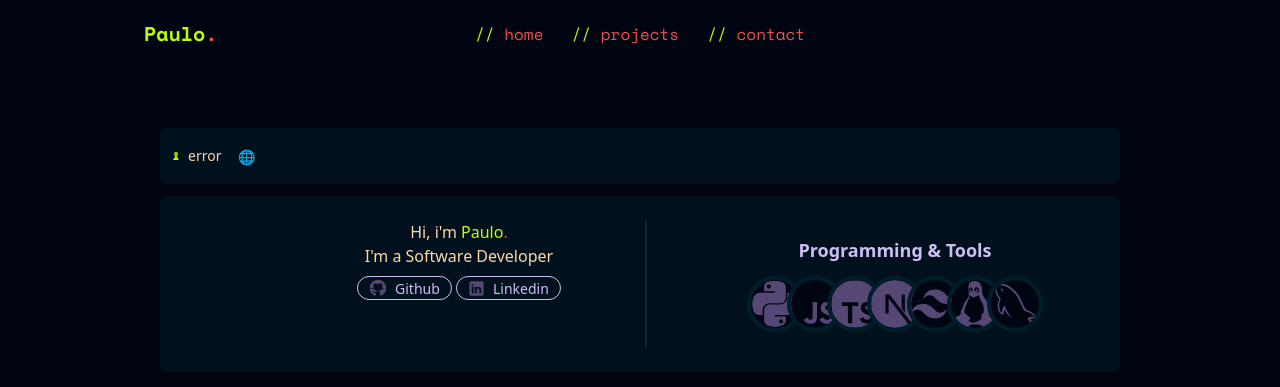
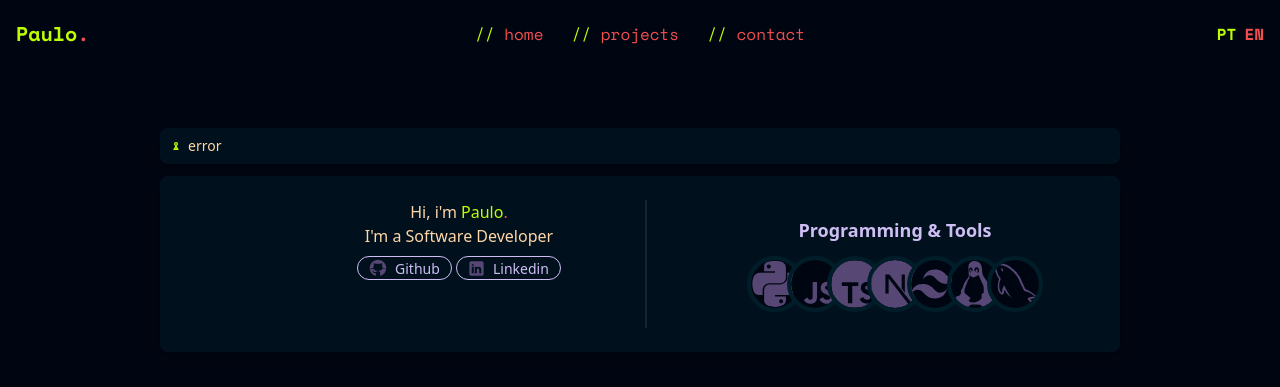
Before and after one commit to paulof9/Portfolio, a Flask app: page / in a window 1280 px wide. Shown: the top 387 px of the page. Run offline with Flask 3, Linux system fonts and the light colour scheme; data that the repository does not hold is empty; style sheets or scripts are compiled from the project's sources.

Commit message:
feat: adds babel i18n and adjusts header language btn

```diff
--- a/app/__init__.py
+++ b/app/__init__.py
@@ -1,27 +1,38 @@
 from flask_babel import Babel, _
-from flask import Flask, request
+from flask import Flask, request, session, g
+import os
 
-
+babel = Babel()
 
 def get_locale():
-    lang = request.args.get('lang') or request.accept_languages.best_match(['en', 'pt'])
-    print(f"[DEBUG] Idioma detectado: {lang}")
-    return lang
+    lang = request.args.get('lang')
+    if lang in ['en', 'pt']:
+        session['lang'] = lang
+        g.current_lang = lang
+        return lang
 
+    if 'lang' in session:
+        g.current_lang = session['lang']
+        return session['lang']
+
+    g.current_lang = 'en'
+    return 'en'
 
 def create_app():
     app = Flask(__name__)
 
     app.config['BABEL_DEFAULT_LOCALE'] = 'en'
-    app.config['BABEL_TRANSLATION_DIRECTORIES'] = '../translations'
+    translations_path = os.path.abspath(os.path.join(app.root_path, '..', 'translations'))
+    app.config['BABEL_TRANSLATION_DIRECTORIES'] = translations_path
+
+    app.secret_key = 'in9A#juaC4Kmf$m1$qAbJ!Y9YDvHRR9^RmHeFzRenTqc9qKLkmFE#E#20cLaja5W'
 
     babel.init_app(app, locale_selector=get_locale)
 
     app.jinja_env.globals['_'] = _
+    app.jinja_env.globals['g'] = g
 
     from app.blueprints.main import main as main_bp
     app.register_blueprint(main_bp)
 
     return app
-
-babel = Babel()
--- a/app/blueprints/main/templates/base.html
+++ b/app/blueprints/main/templates/base.html
@@ -1,7 +1,10 @@
 <!DOCTYPE html>
-<html lang="pt-br" data-theme="abyss">
+<html lang="{{ g.current_lang }}" data-theme="abyss">
 <head>
   <meta charset="UTF-8">
+  <meta name="author" content="Paulo Victor">
+  <meta name="description" content="">
+  <meta name="keywords" content="Portfolio, Flask">
   <meta name="viewport" content="width=device-width, initial-scale=1.0">
   <title>{% block title %}Portfolio{% endblock %}</title>
   <link href="{{ url_for('main.static', filename='src/output.css') }}" rel="stylesheet">
--- a/app/blueprints/main/templates/components/header.html
+++ b/app/blueprints/main/templates/components/header.html
@@ -1,5 +1,5 @@
 <header class="w-full pt-5 pb-10 font-mono">
-  <div class="max-w-5xl mx-auto w-full grid grid-cols-1 sm:grid-cols-3 items-center px-4">
+  <div class="max-w-5xl mx-auto w-full grid grid-cols-1 sm:grid-cols-3 lg:max-w-7xl items-center px-4">
     <a href="/"
        class="text-xl font-bold text-primary text-center sm:text-left">
       Paulo<span class="text-error">.</span>
@@ -22,9 +22,33 @@
             <span class="text-primary group-hover:text-primary-content transition">//</span> {{ _('contact') }}
           </a>
         </li>
+        {# <li>
+            {% if g.current_lang == 'en' %}
+                <a href="{{ url_for(request.endpoint, lang='pt', **request.view_args) }}" class="group text-error hover:text-error-content transition">
+                    <span class="text-primary group-hover:text-primary-content transition">//</span> Português
+                </a>
+            {% else %}
+                <a href="{{ url_for(request.endpoint, lang='en', **request.view_args) }}" class="group text-error hover:text-error-content transition">
+                    <span class="text-primary group-hover:text-primary-content transition">//</span> English
+                </a>
+            {% endif %}
+        </li> #}
       </ul>
     </nav>
 
-    <div class="hidden sm:block"></div>
+    <div class="flex justify-center sm:justify-end mt-4 sm:mt-0">
+        {% if g.current_lang == 'en' %}
+            <a href="{{ url_for(request.endpoint, lang='pt', **request.view_args) }}"
+               class="text-primary hover:text-primary-content transition font-bold pr-2">
+                PT
+            </a>
+            <span class="text-error font-bold">EN</span> {% else %}
+            <span class="text-error font-bold pr-2">PT</span>
+            <a href="{{ url_for(request.endpoint, lang='en', **request.view_args) }}"
+               class="text-primary hover:text-primary-content transition font-bold">
+                EN
+            </a>
+        {% endif %}
+    </div>
   </div>
 </header>
--- a/app/blueprints/main/templates/index.html
+++ b/app/blueprints/main/templates/index.html
@@ -14,14 +14,6 @@
         </svg>
         {{ user.location or "error" }}
       </p>
-      <button class="btn btn-ghost" popovertarget="popover-1" style="anchor-name:--anchor-1">
-        🌐
-      </button>
-      <ul class="dropdown menu w-52 rounded-box bg-base-100 shadow-sm"
-        popover id="popover-1" style="position-anchor:--anchor-1">
-        <li><a href="/?lang=pt">Português</a></li>
-        <li><a href="/?lang=en">English</a></li>
-      </ul>
     </div>
 
     <div class="flex items-center gap-2">
```
